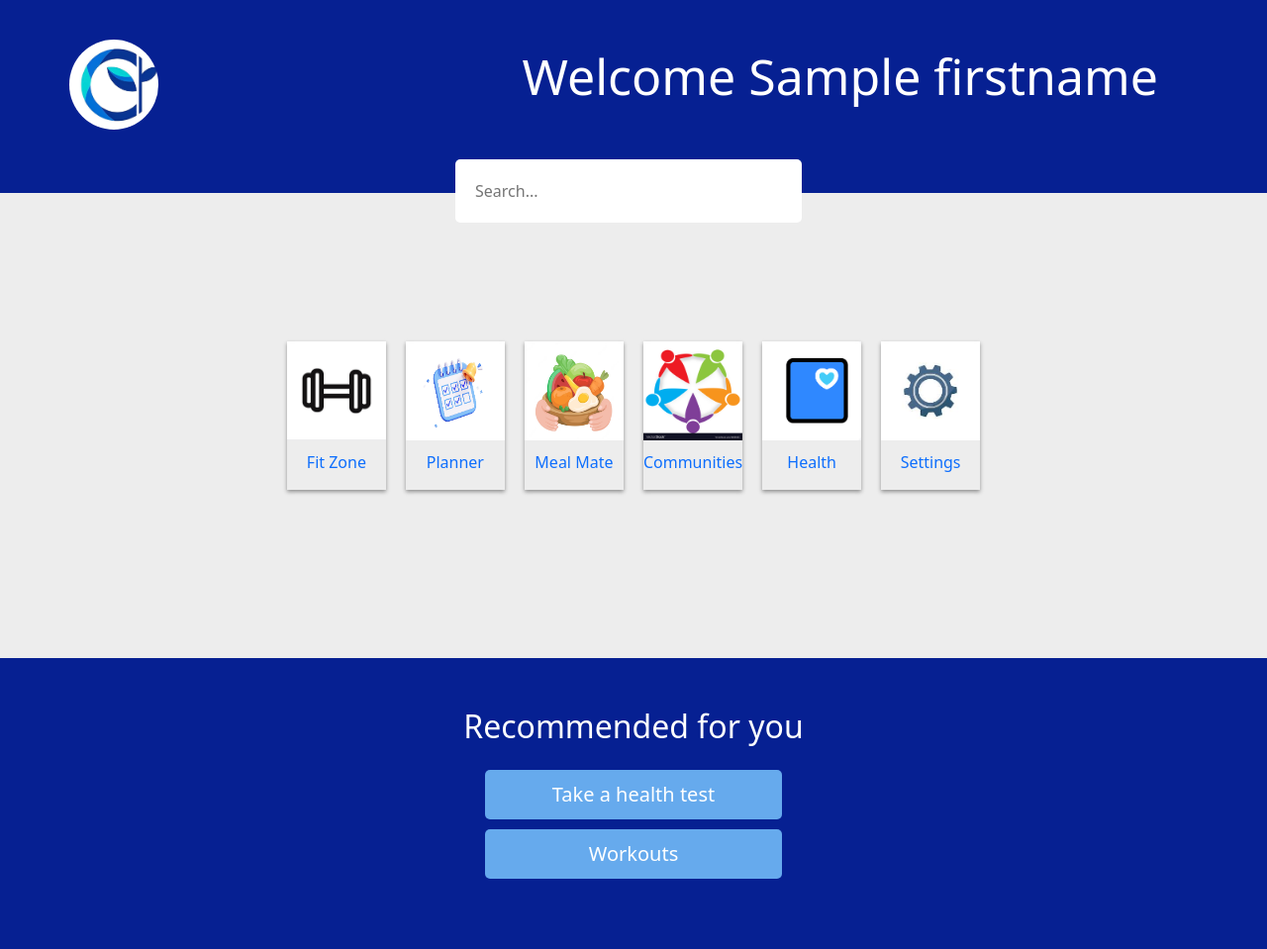
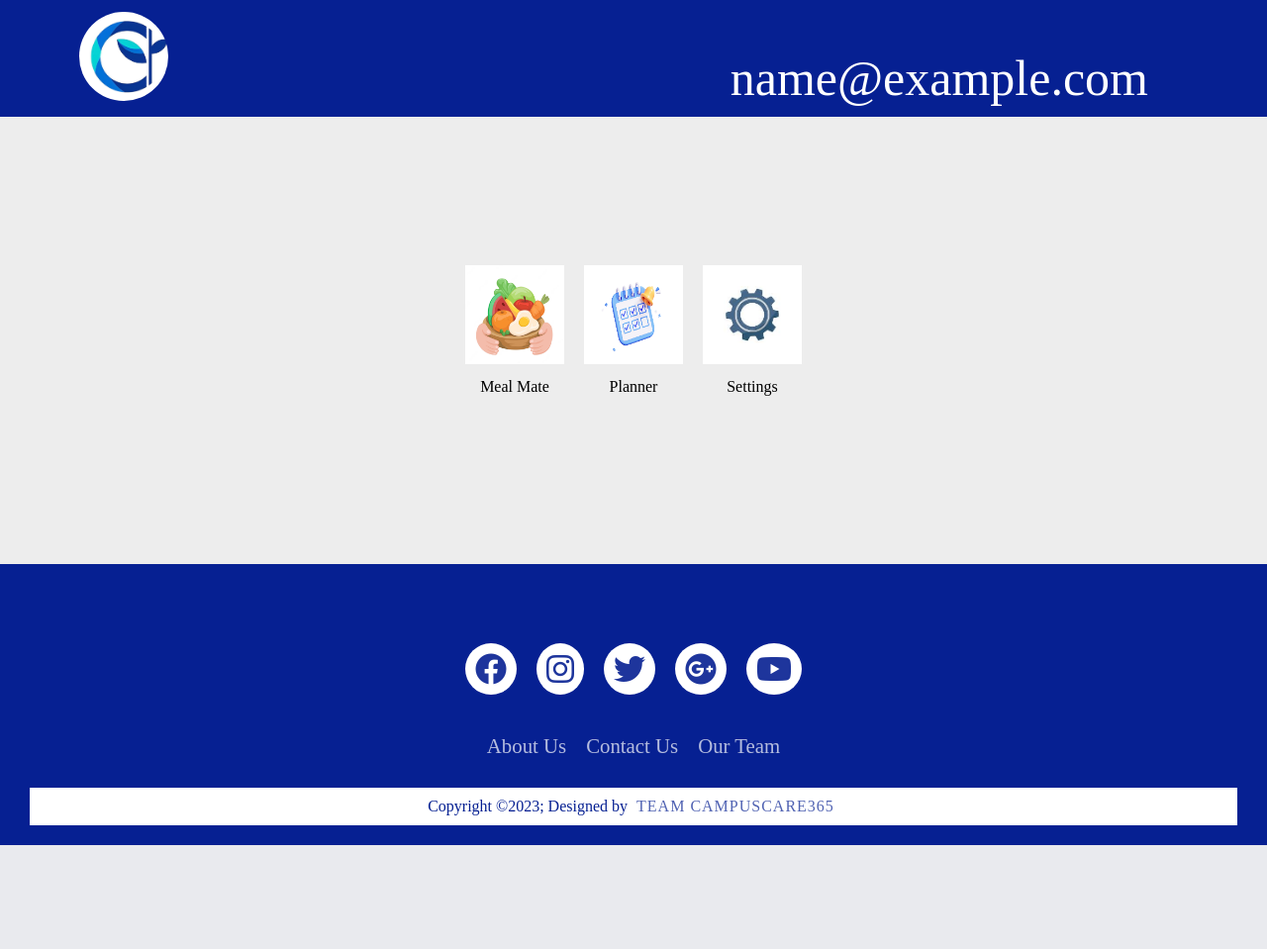
Before and after one commit to pyfiadonkor1/CampusCare365, a Flask app: template templates/home.html in a window 1280 px wide. Shown: the whole page at 99% size. After the commit the page ends 854 px from the top, so only its background shows below. Run offline with Flask 3, Linux system fonts and the light colour scheme; the template is opened without the code that fills it: most values are stand-ins (such as "Sample title", 1, 10 or a date in 2020); some libraries are stand-ins or nearby versions.

Commit message:
Added a footer to the home page and updated some features there

```diff
--- a/templates/home.html
+++ b/templates/home.html
@@ -1,87 +1,39 @@
 <!DOCTYPE html>
-<html>
+<html lang="en">
 <head>
+	<meta charset="UTF-8">
+	<meta http-equiv="X-UA-Compatible" content="IE=edge">
+	<meta name="viewport" content="width=device-width, initial-scale=1.0">
+	<link rel="stylesheet" type="text/css" href="static\css\home.css">
+	<link rel="stylesheet"   href="https://cdnjs.cloudflare.com/ajax/libs/font-awesome/6.4.0/css/all.min.css" integrity="sha512-iecdLmaskl7CVkqkXNQ/ZH/XLlvWZOJyj7Yy7tcenmpD1ypASozpmT/E0iPtmFIB46ZmdtAc9eNBvH0H/ZpiBw==" crossorigin="anonymous" referrerpolicy="no-referrer" />
 	<title>CampusCare365-Home</title>
-	<link rel="stylesheet" href="https://cdnjs.cloudflare.com/ajax/libs/twitter-bootstrap/5.0.2/css/bootstrap.min.css">
-    <script src="https://cdnjs.cloudflare.com/ajax/libs/twitter-bootstrap/5.0.2/js/bootstrap.min.js"></script>
-	<script>
-        document.addEventListener('DOMContentLoaded', function() {
-            var successModal = new bootstrap.Modal(document.getElementById('success-modal'));
-
-            // Show the success modal
-            successModal.show();
-
-            // Hide the success modal after 5 seconds
-            setTimeout(function() {
-                successModal.hide();
-            }, 5000);
-        });
-    </script>
-	<link rel="stylesheet" type="text/css" href="static\css\home.css">
 </head>
 <body>
-	 <!-- Success Modal -->
-	 <div class="modal fade" id="success-modal" tabindex="-1" aria-labelledby="success-modal-label" aria-hidden="true">
-		<div class="modal-dialog">
-			<div class="modal-content">
-				<div class="modal-header">
-					<h5 class="modal-title" id="success-modal-label">Success!</h5>
-					<button type="button" class="btn-close" data-bs-dismiss="modal" aria-label="Close"></button>
-				</div>
-				<div class="modal-body">
-					Your login was successful.
-				</div>
-			</div>
-		</div>
-	</div>
 	<div class="header">
 		<div class="logo">
 			<img src="static\pictures\Logo.jpg" alt="Your logo">
 		</div>
 		<div class="welcome">
-			<h1><p>Welcome {{firstname}}</p></h1>
+			<p>{{email}}</p>
+
 		</div>
 	</div>
-	<div class="search">
-		<input type="text" placeholder="Search...">
-		<button><i class="fa-solid fa-search"></i></button>
-	</div>
-
 	<div class="icons">
-
 		<div class="icon-row">
 			<div class="icon">
-				<a href="/fitzone">
-				<img src="static\pictures\dumbell 2.png" alt="Icon 1">
-				<p>Fit Zone</p>
+				<a href="/meal-mate">
+				<img src="static\pictures\meal mate.png" alt="Icon 3">
+				<p>Meal Mate</p>
 				</a>
 			</div>
+
 			<div class="icon">
 				<a href="/planner">
 				<img src="static\pictures\plan-removebg-preview (1).png" alt="Icon 2">
 				<p>Planner</p>
 				</a>
 			</div>
-			<div class="icon">
-				<a href="/meal-mate">
-				<img src="static\pictures\meal mate.png" alt="Icon 3">
-				<p>Meal Mate</p>
-				</a>
-			</div>
-		</div>
-		<div class="icon-row">
-			<a href="/communities">
-			<div class="icon">
-				<img src="static\pictures\community-people-care-logo-and-symbols-template-vector-18058153.jpg" alt="Icon 4">
-				<p>Communities</p>
-			</a>
-			</div>
-			<div class="icon">
-				<a href="/health">
-				<img src="static\pictures\heaalth 2.png" alt="Icon 5">
-				<p>Health</p>
-				</a>
-			</div>
+
 			<div class="icon">
 				<a href="/settings">
 				<img src="static\pictures\settings.jpeg" alt="Icon 6">
@@ -90,12 +42,26 @@
 			</div>
 		</div>
 	</div>
-	<div class="recommended">
-		<h2>Recommended for you</h2>
-		<div class="buttons">
-			<button>Take a health test</button>
-			<p><button>Workouts</button></p>
-	    </div>
+<footer>
+	<div class="footerContainer">
+		<div class="socialIcons">
+			<a href=""><i class="fa-brands fa-facebook"></i></a>
+			<a href=""><i class="fa-brands fa-instagram"></i></a>
+			<a href=""><i class="fa-brands fa-twitter"></i></a>
+			<a href=""><i class="fa-brands fa-google-plus"></i></a>
+			<a href=""><i class="fa-brands fa-youtube"></i></a>
+		</div>
+		<div class="footerNav">
+			<ul>
+				<li><a href="">About Us</a></li>
+				<li><a href="">Contact Us</a></li>
+				<li><a href="">Our Team</a></li>
+			</ul>
+		</div>
+		<div class="footerBottom">
+			<p>Copyright &copy;2023; Designed by <span class="designer">Team Campuscare365</span></p>
+		</div>
 	</div>
+</footer>
 </body>
 </html>
--- a/templates/static/css/home.css
+++ b/templates/static/css/home.css
@@ -8,31 +8,26 @@ a{
 text-align:center;
 text-decoration: none;
 color: black
-border-radius: 4px;
-            transition: transform 0.3s, box-shadow 0.3s;
-            box-shadow: 0 2px 4px rgba(0, 0, 0, 0.4);
 }
 
-a:hover{
-	box-shadow: 0 4px 8px rgba(0, 0, 0, 0.4);
-	transform: scale(1.1);
-}
+/*:hover{
+
+}*/
 
 .header {
 	background-color:#062092;
 	display: flex;
 	justify-content: space-between;
 	align-items: center;
-	padding: 30px;
+	padding: 40px;
 }
 
 .logo img {
 	border-radius: 50%;
 	width: 90px;
 	height: auto;
-
 	margin-left: 40px;
-	margin-top: 10px;
+	margin-top: -30px;
 }
 
 .welcome p {
@@ -115,7 +110,7 @@ button i {
 	}
 }
 
-.recommended {
+/*.recommended {
 	background-color: #062092;
 	text-align: center;
 	padding: 50px;
@@ -126,7 +121,7 @@ button i {
 	color: white;
 	text-align: center;
 }
-
+*/
 .buttons button {
 	background-color: #66AAED;
 	color: white;
@@ -141,14 +136,104 @@ button i {
 }
 
 .buttons button:hover {
-	transform: scale(1.1);
 	background-image: linear-gradient(
-        rgb(84, 231, 212),
-		rgb(21, 21, 180),
+        rgb(21, 21, 180),
         rgb(84, 231, 212)
     );
 }
+/*.icons img:hover{*/
 
-.icons img:hover{
+footer{
+	margin: 0;
+	padding: -70px;
+	box-sizing: border-box;
+	background-color: #062092;
+}
+.footerContainer{
+	width: 100%;
+	padding: 70px 30px 20px;
+}
+.socialIcons{
+	display: flex;
+	justify-content: center;
+}
+
+.socialIcons a{
+	text-decoration: none;
+	padding: 10px;
+	background-color: white;
+	margin: 10px;
+	border-radius: 50%;
+}
+
+.socialIcons a i{
+	font-size: 2em;
+	color: #062092;
+	opacity: 0.9;
+}
+
+.socialIcons a:hover{
+	background-color:  rgb(84, 231, 212);
+	transition: 0.5s;
+}
+
+.socialIcons a:hover{
+	color:  rgb(84, 231, 212);
+	transition: 0.5s;
+}
+
+.footerNav{
+	margin: 30px 0;
+}
+
+.footerNav ul{
+	display: flex;
+	justify-content: center;
+	list-style-type: none;
+
 
 }
+
+.footerNav ul li a{
+	color: white;
+	margin: 10px;
+	text-decoration: none;
+	font-size: 1.3em;
+	opacity: 0.7;
+
+
+}
+
+.footerNav ul li a:hover{
+	opacity: 1;
+	color: rgb(84, 231, 212);
+
+}
+.footerBottom{
+	background-color: white;
+	padding: 10px;
+	text-align:center;
+	width: 100%;
+}
+.footerBottom p{
+	color:#062092;
+}
+.designer{
+	opacity: 0.7;
+	text-transform: uppercase;
+	letter-spacing: 1px;
+	font-weight: 400;
+	margin: 0px 5px;
+}
+
+@media (max-width:700px){
+	.footerNav ul{
+		flex-direction: column;
+	}
+	.footerNav ul li{
+		width: 100%;
+		text-align: center;
+		margin: 10px;
+
+	}
+}
```
